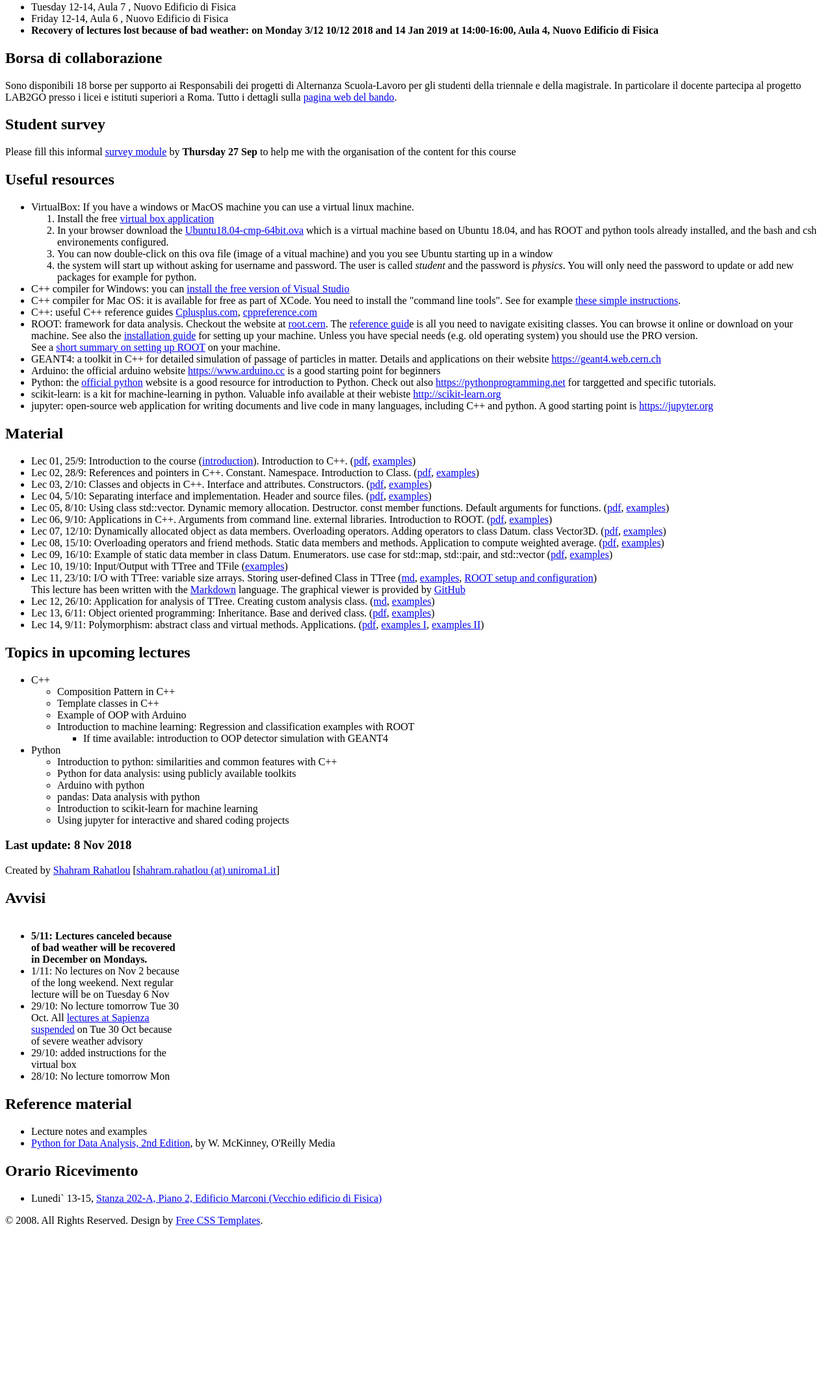
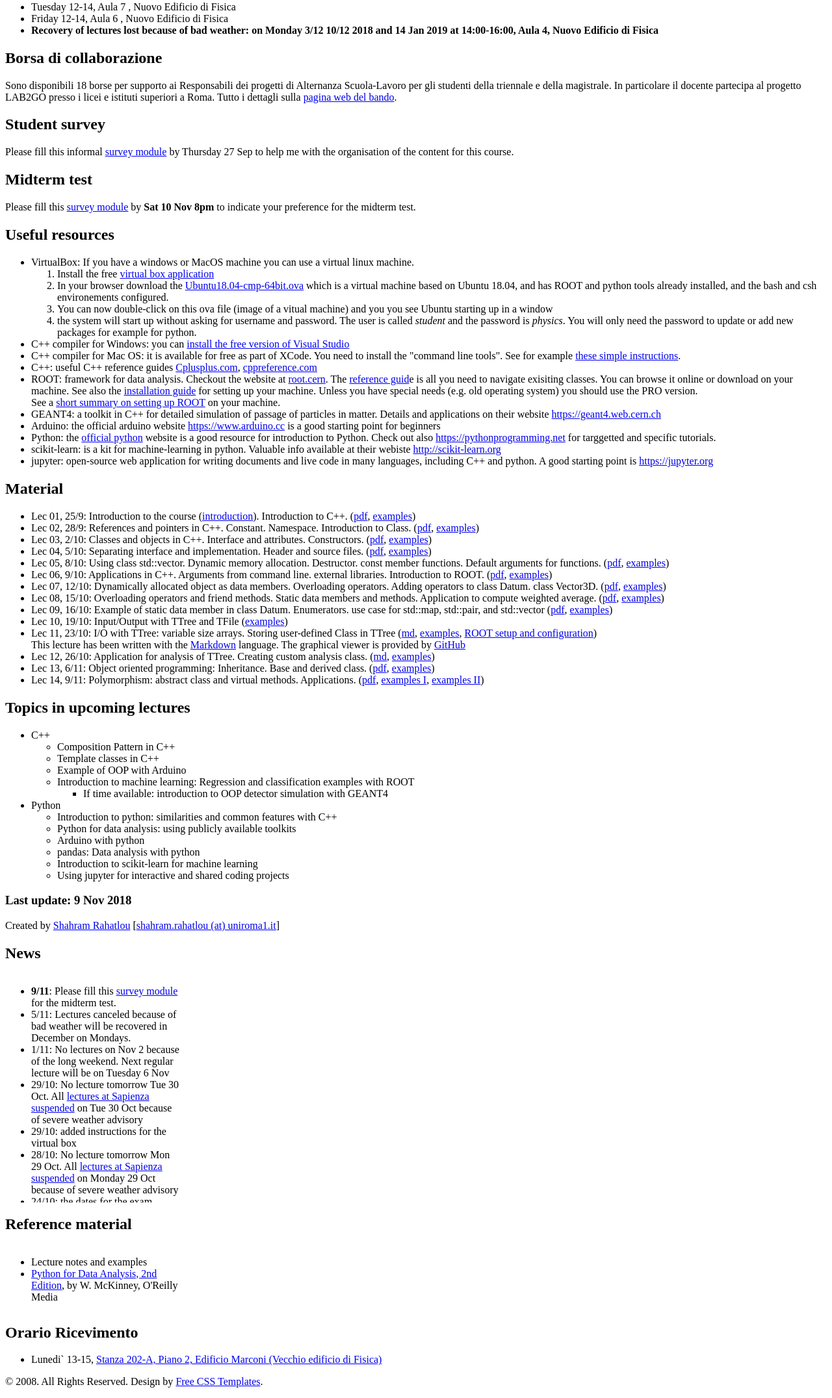
Before and after one commit to rahatlou/CMP, a PHP site: page / in a window 1280 px wide. Shown: the part 305-2457 px from the top of the page at 65% size. Before the commit the page ends 2193 px from the top, so only its background shows below. Run offline with PHP 8.4, Linux system fonts and the light colour scheme; some libraries are stand-ins or nearby versions.

Commit message:
fixed typo in lec 14. Added survey for date of midterm test

```diff
--- a/frontpage.html
+++ b/frontpage.html
@@ -28,10 +28,20 @@
            <h2 class="title">Student survey</h2>
            <div class="entry">
              <p>Please fill this informal <a href=http://bit.ly/CompPhys2018>survey module</a>
-               by <b>Thursday 27 Sep</b> to help me with the organisation of the content for this course
+               by Thursday 27 Sep to help me with the organisation of the content for this course.
              <ul>
              </ul>
            </div>
+
+           <h2 class="title">Midterm test</h2>
+           <div class="entry">
+             <p>Please fill this <a href="https://goo.gl/forms/z4raMD5DBIDBE0iq1">survey module</a>
+               by <b>Sat 10 Nov 8pm</b> to indicate your preference for the midterm test.
+             <ul>
+             </ul>
+           </div>
+
+
 
            <h2 class="title">Useful resources</h2>
            <div class="entry">
--- a/index.php
+++ b/index.php
@@ -57,7 +57,7 @@
    <div id="sidebar">
      <div id="sidebar-bgtop"></div>
      <div id="sidebar-content">
-           <h3 class=h3sidebar>Last update: 8 Nov 2018</h3>
+           <h3 class=h3sidebar>Last update: 9 Nov 2018</h3>
 
             Created by
             <a href="http://www.roma1.infn.it/people/rahatlou/">Shahram Rahatlou</a>
@@ -65,11 +65,13 @@
 
 
           <p>
-          <h2>Avvisi</h2>
-          <div style="width: 270px; height: 250px; overflow: auto">
+          <h2>News</h2>
+          <div style="width: 270px; height: 350px; overflow: auto">
 	    <ul>  <!-- lista avvisi-->
-	      <li><b>5/11: Lectures canceled because of bad weather
-          will be recovered in December on Mondays.</b></li>
+        <li><b>9/11</b>: Please fill this <a href="https://goo.gl/forms/z4raMD5DBIDBE0iq1">survey module</a>
+          for the midterm test.</li>
+        <li>5/11: Lectures canceled because of bad weather
+          will be recovered in December on Mondays.</li>
 	      <li>1/11: No lectures on Nov 2 because of the
           long weekend. Next regular lecture will be on Tuesday 6 Nov</li>
 	      <li>29/10:  No lecture tomorrow Tue 30 Oct. All <a href="https://www.uniroma1.it/it/notizia/lezioni-sospese-il-30-ottobre" >lectures at Sapienza suspended</a> on
@@ -85,15 +87,17 @@
              <li>25/9: Le lezioni avranno inizio il giorno martedi` 25 settembre</li>
           </ul> <!-- lista avvisi-->
           </div>
+          <p>
 
 	  <h2>Reference material</h2>
+    <div style="width: 270px; height: 100px; overflow: auto">
 	  <ul>
 	    <li>Lecture notes and examples</li>
 	    <li><a href="http://shop.oreilly.com/product/0636920050896.do">
 	    Python for Data Analysis, 2nd Edition</a>, by W. McKinney,
 	    O'Reilly Media</li>
-
 	  </ul>
+  </div>
 
     <h2 class="title">Orario Ricevimento</h2>
     <ul>
```
Also changed, not shown: 2 other files. Lines whose indentation alone changed are shown as unchanged.
